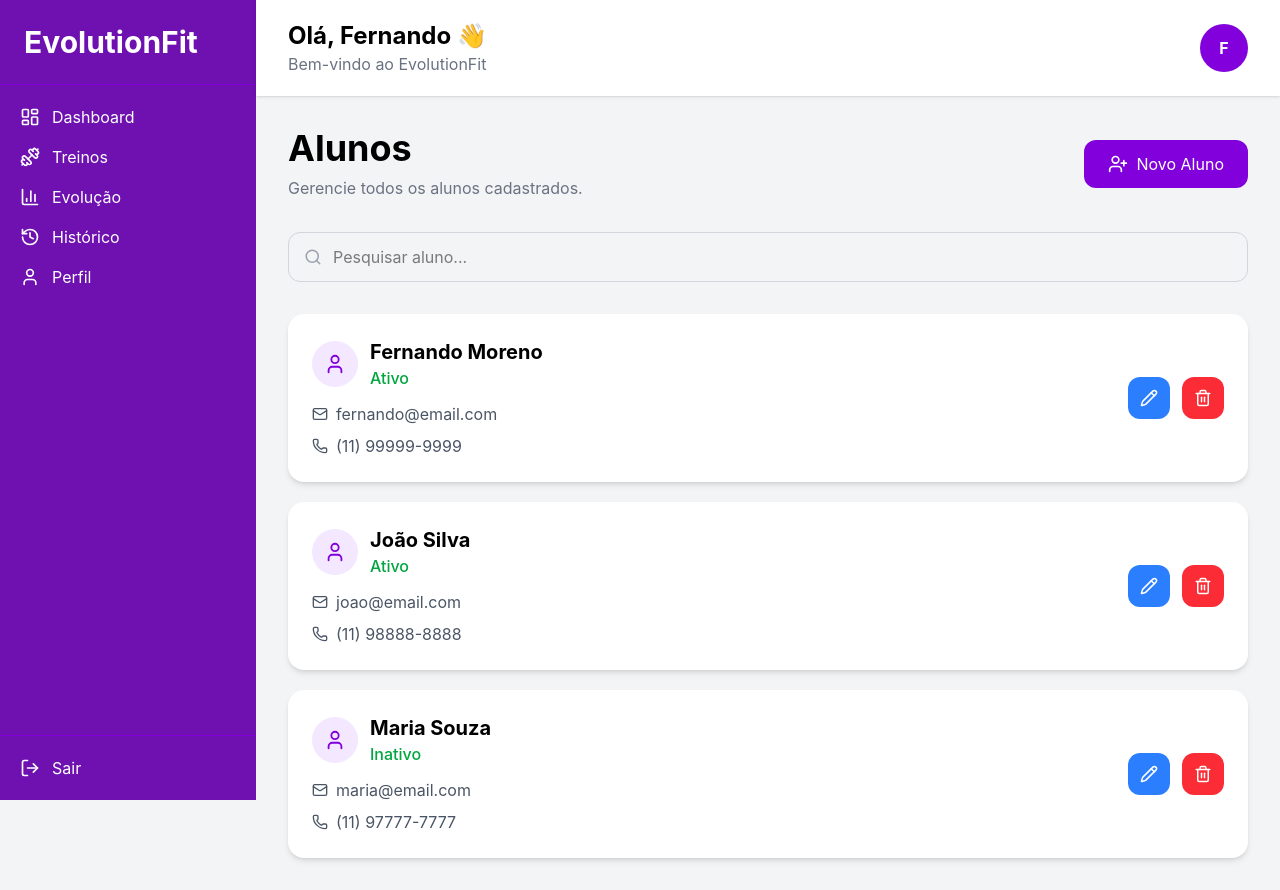
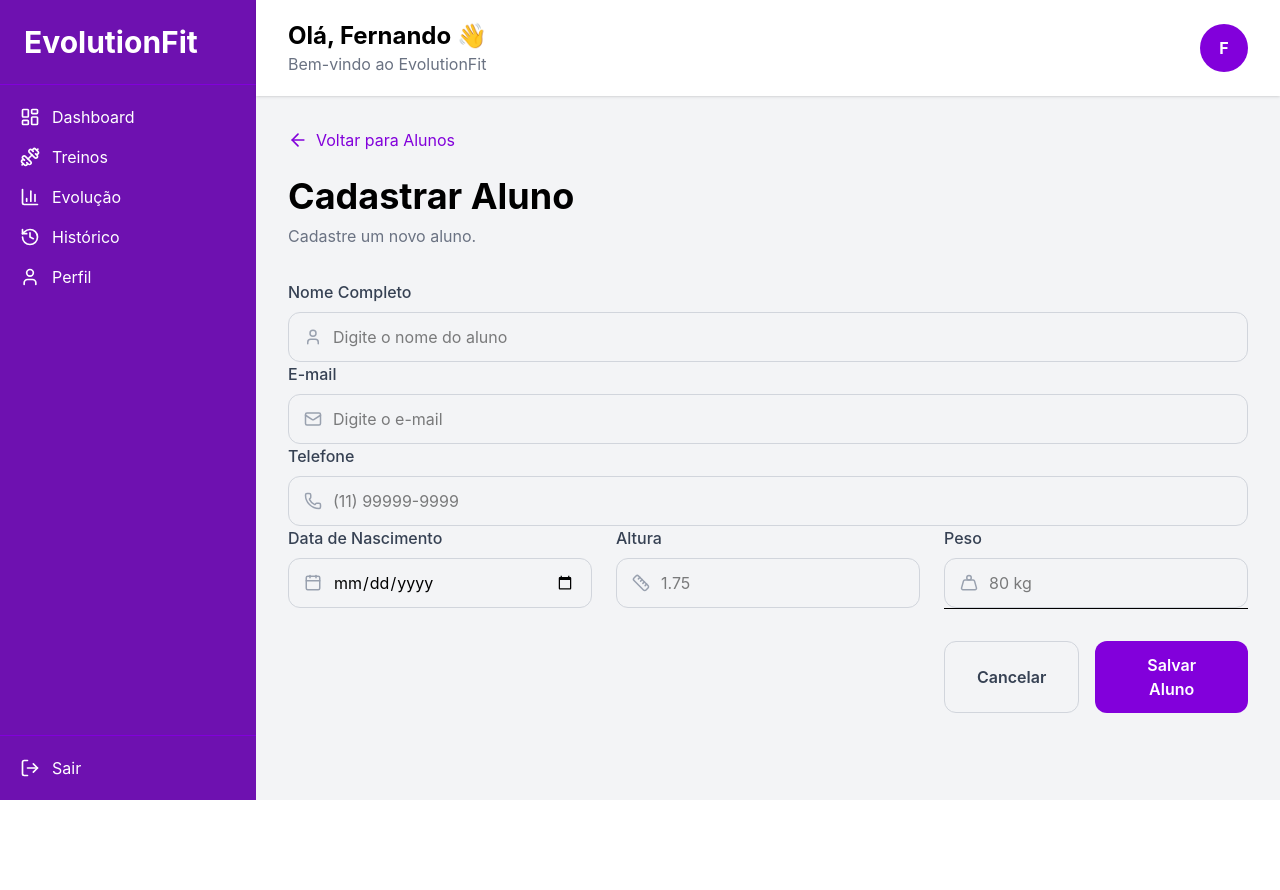
Before and after one commit to Fernando-Moreno-7/projetoTCC, a React app in the folder frontend/: page /cadastrar-aluno in a window 1280 px wide. After the commit the page ends 800 px from the top, so only its background shows below. Built offline with nearby package versions, Linux system fonts and the light colour scheme; the HTML template or start-up script is replaced by a standard one.

Commit message:
Adicionando React Router e navegação inicial entre telas

```diff
--- a/frontend/package.json
+++ b/frontend/package.json
@@ -15,6 +15,7 @@
     "react": "^19.2.7",
     "react-dom": "^19.2.7",
     "react-icons": "^5.7.0",
+    "react-router-dom": "^7.18.2",
     "recharts": "^3.10.1",
     "tailwindcss": "^4.3.3"
   },
--- a/frontend/src/App.jsx
+++ b/frontend/src/App.jsx
@@ -1,5 +1,36 @@
+import { BrowserRouter, Routes, Route } from "react-router-dom";
+
+import Login from "./pages/Login/Login";
+import Dashboard from "./pages/Dashboard/Dashboard";
+import Treinos from "./pages/Treinos/Treinos";
+import CadastrarTreino from "./pages/CadastrarTreino/CadastrarTreino";
 import Alunos from "./pages/Alunos/Alunos";
+import CadastrarAluno from "./pages/CadastrarAluno/CadastrarAluno";
 
 export default function App() {
-    return <Alunos />;
+
+    return (
+
+        <BrowserRouter>
+
+            <Routes>
+
+                <Route path="/" element={<Login />} />
+
+                <Route path="/dashboard" element={<Dashboard />} />
+
+                <Route path="/treinos" element={<Treinos />} />
+
+                <Route path="/cadastrar-treino" element={<CadastrarTreino />} />
+
+                <Route path="/alunos" element={<Alunos />} />
+
+                <Route path="/cadastrar-aluno" element={<CadastrarAluno />} />
+
+            </Routes>
+
+        </BrowserRouter>
+
+    );
+
 }
--- a/frontend/src/pages/Alunos/Alunos.jsx
+++ b/frontend/src/pages/Alunos/Alunos.jsx
@@ -1,5 +1,6 @@
 import Layout from "../../components/Layout/Layout";
 import AlunoCard from "../../components/AlunoCard/AlunoCard";
+import { useNavigate } from "react-router-dom";
 
 import {
     UserPlus,
@@ -7,6 +8,8 @@ import {
 } from "lucide-react";
 
 export default function Alunos() {
+
+    const navigate = useNavigate();
 
     return (
 
@@ -32,7 +35,10 @@ export default function Alunos() {
 
                     </div>
 
-                    <button className="bg-purple-700 hover:bg-purple-800 text-white px-6 py-3 rounded-xl flex items-center gap-2 transition">
+                    <button
+                        onClick={() => navigate("/cadastrar-aluno")}
+                        className="bg-purple-700 hover:bg-purple-800 text-white px-6 py-3 rounded-xl flex items-center gap-2 transition"
+                    >
 
                         <UserPlus size={20} />
 
--- /dev/null
+++ b/frontend/src/pages/CadastrarAluno/CadastrarAluno.jsx
@@ -0,0 +1,208 @@
+import Layout from "../../components/Layout/Layout";
+
+import {
+    ArrowLeft,
+    User,
+    Mail,
+    Phone,
+    Calendar,
+    Ruler,
+    Weight
+} from "lucide-react";
+
+export default function CadastrarAluno() {
+
+    return (
+
+        <Layout>
+
+            <button className="flex items-center gap-2 text-purple-700 hover:text-purple-900 mb-6 transition">
+
+                <ArrowLeft size={20} />
+
+                <span>Voltar para Alunos</span>
+
+            </button>
+
+            <div>
+
+                <h1 className="text-4xl font-bold">
+
+                    Cadastrar Aluno
+
+                </h1>
+
+                <p className="text-gray-500 mt-2 mb-8">
+
+                    Cadastre um novo aluno.
+
+                </p>
+                <div>
+
+    <label className="block text-gray-700 font-medium mb-2">
+        Nome Completo
+    </label>
+
+    <div className="relative">
+
+        <User
+            size={18}
+            className="absolute left-4 top-4 text-gray-400"
+        />
+
+        <input
+            type="text"
+            placeholder="Digite o nome do aluno"
+            className="w-full border border-gray-300 rounded-xl py-3 pl-11 pr-4 focus:outline-none focus:ring-2 focus:ring-purple-600"
+        />
+
+    </div>
+
+</div>
+
+<div>
+
+    <label className="block text-gray-700 font-medium mb-2">
+        E-mail
+    </label>
+
+    <div className="relative">
+
+        <Mail
+            size={18}
+            className="absolute left-4 top-4 text-gray-400"
+        />
+
+        <input
+            type="email"
+            placeholder="Digite o e-mail"
+            className="w-full border border-gray-300 rounded-xl py-3 pl-11 pr-4 focus:outline-none focus:ring-2 focus:ring-purple-600"
+        />
+
+    </div>
+
+</div>
+
+<div>
+
+    <label className="block text-gray-700 font-medium mb-2">
+        Telefone
+    </label>
+
+    <div className="relative">
+
+        <Phone
+            size={18}
+            className="absolute left-4 top-4 text-gray-400"
+        />
+
+        <input
+            type="text"
+            placeholder="(11) 99999-9999"
+            className="w-full border border-gray-300 rounded-xl py-3 pl-11 pr-4 focus:outline-none focus:ring-2 focus:ring-purple-600"
+        />
+
+    </div>
+
+</div>
+
+<div className="grid grid-cols-3 gap-6">
+
+    <div>
+
+        <label className="block text-gray-700 font-medium mb-2">
+            Data de Nascimento
+        </label>
+
+        <div className="relative">
+
+            <Calendar
+                size={18}
+                className="absolute left-4 top-4 text-gray-400"
+            />
+
+            <input
+                type="date"
+                className="w-full border border-gray-300 rounded-xl py-3 pl-11 pr-4 focus:outline-none focus:ring-2 focus:ring-purple-600"
+            />
+
+        </div>
+
+    </div>
+
+    <div>
+
+        <label className="block text-gray-700 font-medium mb-2">
+            Altura
+        </label>
+
+        <div className="relative">
+
+            <Ruler
+                size={18}
+                className="absolute left-4 top-4 text-gray-400"
+            />
+
+            <input
+                type="text"
+                placeholder="1.75"
+                className="w-full border border-gray-300 rounded-xl py-3 pl-11 pr-4 focus:outline-none focus:ring-2 focus:ring-purple-600"
+            />
+
+        </div>
+
+    </div>
+
+    <div>
+
+        <label className="block text-gray-700 font-medium mb-2">
+            Peso
+        </label>
+
+        <div className="relative">
+
+            <Weight
+                size={18}
+                className="absolute left-4 top-4 text-gray-400"
+            />
+
+            <input
+                type="text"
+                placeholder="80 kg"
+                className="w-full border border-gray-300 rounded-xl py-3 pl-11 pr-4 focus:outline-none focus:ring-2 focus:ring-purple-600"
+            />
+
+        </div>
+        <div className="flex justify-end gap-4 pt-8 border-t">
+
+    <button
+        className="border border-gray-300 text-gray-700 hover:bg-gray-100 px-8 py-3 rounded-xl font-semibold transition"
+    >
+
+        Cancelar
+
+    </button>
+
+    <button
+        className="bg-purple-700 hover:bg-purple-800 text-white px-8 py-3 rounded-xl font-semibold transition"
+    >
+
+        Salvar Aluno
+
+    </button>
+
+</div>
+
+    </div>
+
+</div>
+
+
+
+            </div>
+
+        </Layout>
+
+    );
+
+}
```
Also changed, not shown: 1 other file (tests, documents, lock files or other folders).
